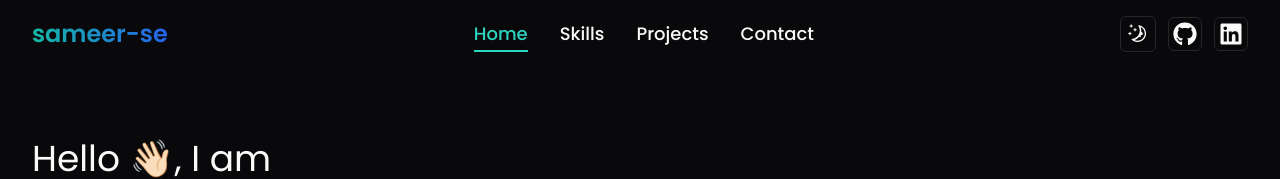
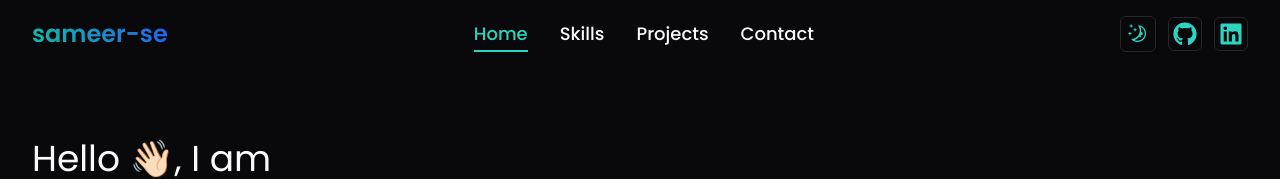
Before and after one commit to sameer-se/next-portfolio, a Next.js app: page / in a window 1280 px wide. Shown: the top 179 px of the page. Built offline with nearby package versions, Linux system fonts and the light colour scheme.

Commit message:
ui updates

```diff
--- a/components/navbar.jsx
+++ b/components/navbar.jsx
@@ -77,7 +77,7 @@ export default function Navbar() {
           initial={{ opacity: 0 }}
           animate={{ opacity: 1 }}
           transition={{ delay: 0.4 }}
-          className="flex gap-3 items-center"
+          className="flex gap-3 items-center text-teal-400"
         >
           <ModeToggle />
           <SocialIcon href="https://github.com/sameer-se" icon={<FaGithub />} />
```
